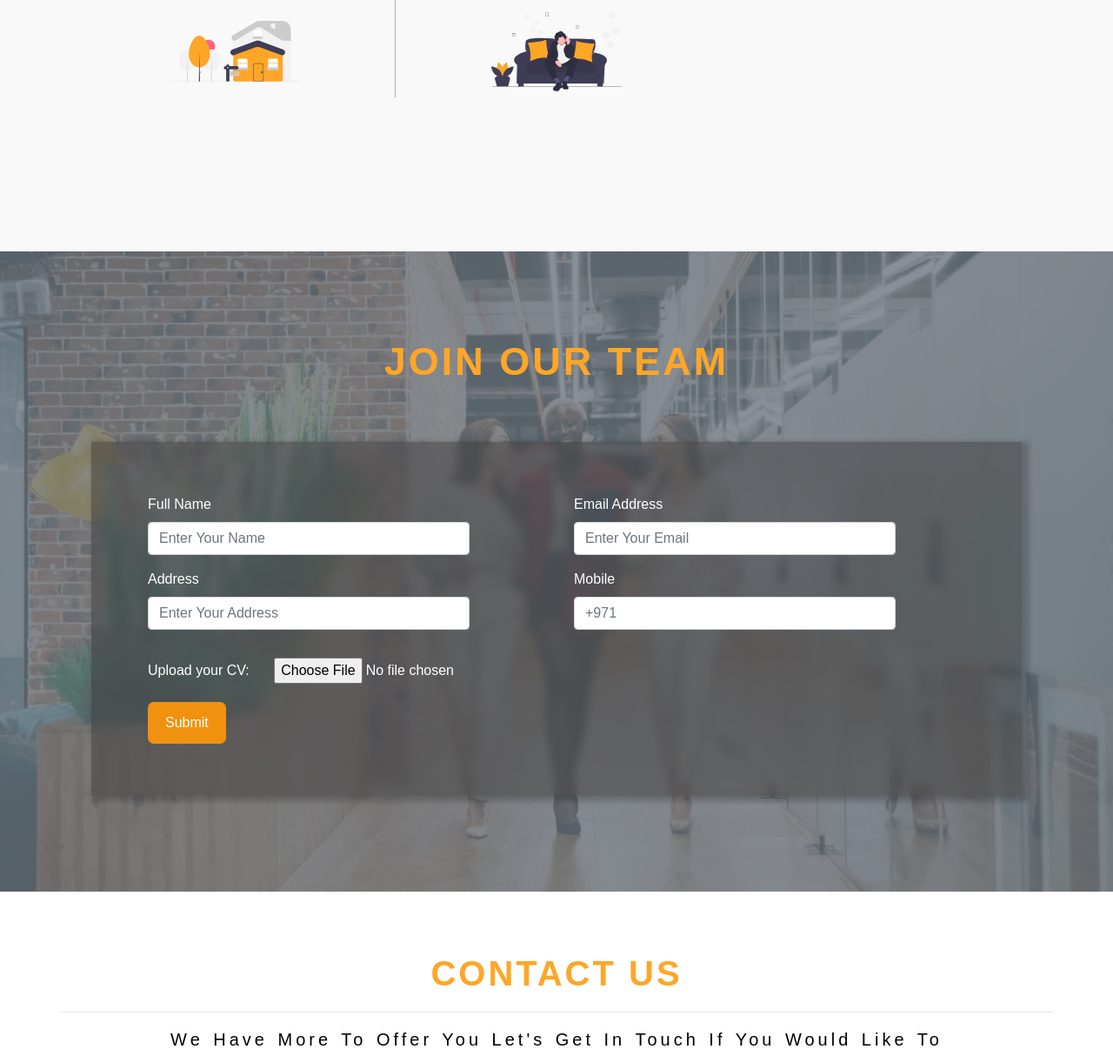
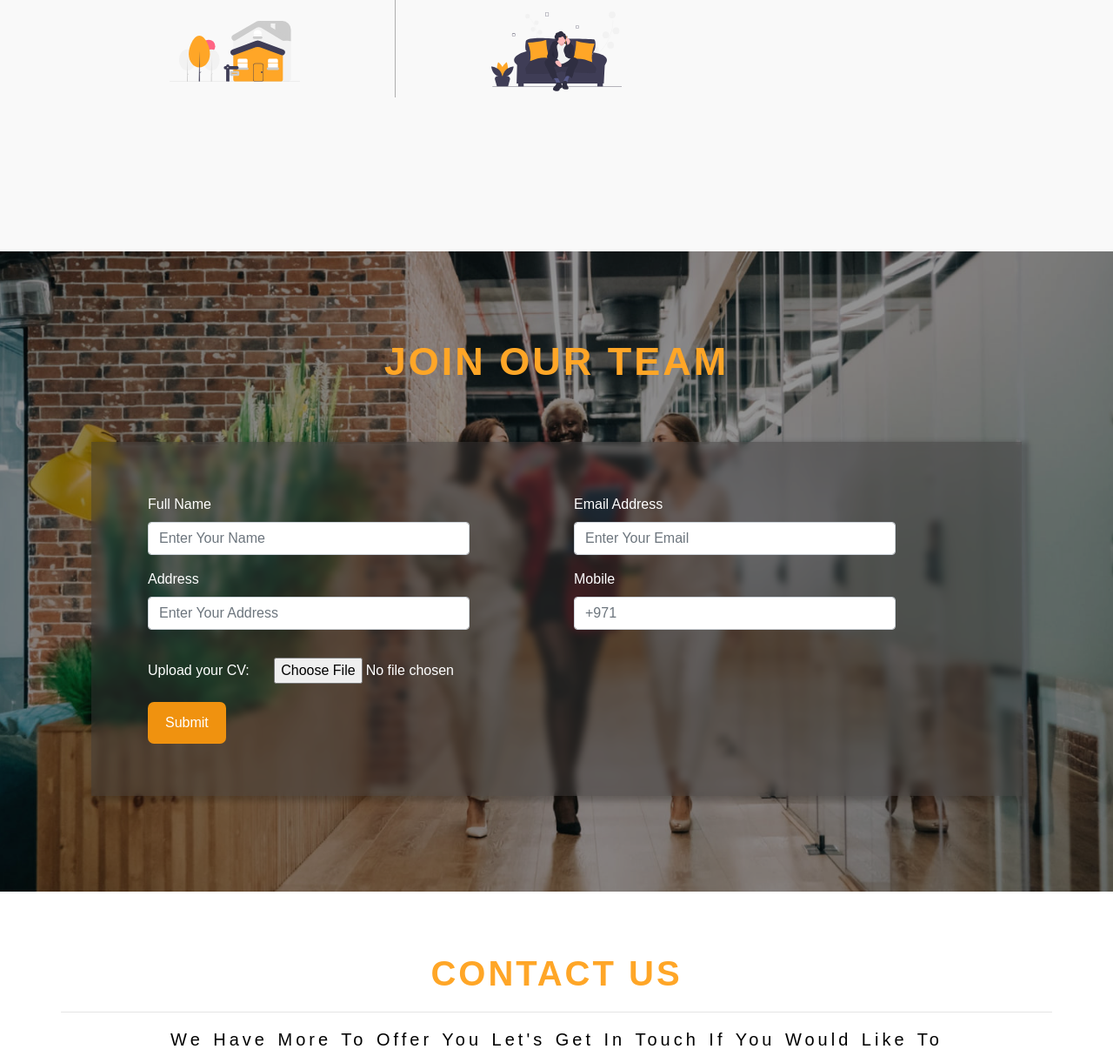
Before and after one commit to ayaomar818/Bravacasa, a PHP site: page / in a window 1280 px wide. Shown: the part 3626-4840 px from the top of the page at 87% size. Run offline with PHP 8.4, Linux system fonts and the light colour scheme; some libraries are stand-ins or nearby versions.

Commit message:
Update style.css

```diff
--- a/css/style.css
+++ b/css/style.css
@@ -790,8 +790,7 @@ body {
 	background-attachment: fixed;
 }
 .Join .overlay {
-    background-color: #6c757d;
-    opacity: 0.8;
+    background: rgb(8 8 8 / 44%);
     height: 100%;
     width: 100%;
     position: absolute;
```
